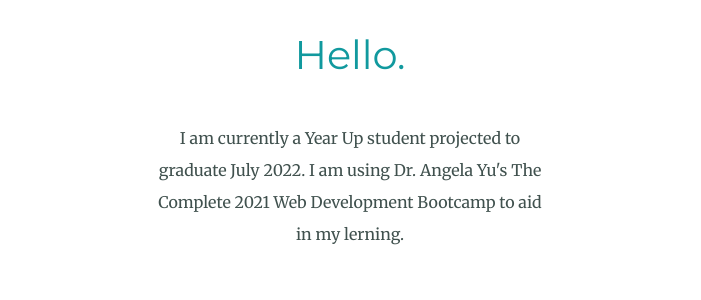
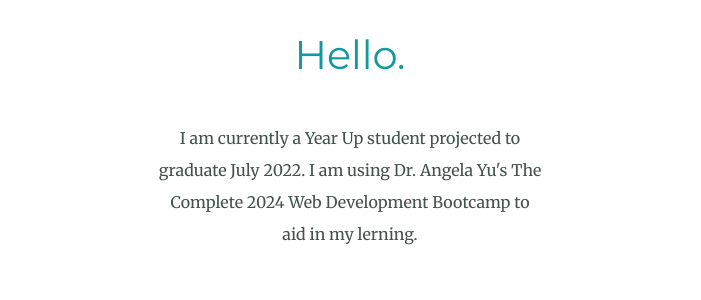
Before and after one commit to Suncalde/personalsite, a plain HTML site: page index.html in a window 1280 px wide. Shown: the part 929-1229 px from the top of the page, without its empty margins (290-991 px from the left). Drawn offline with Linux system fonts and the light colour scheme.

Commit message:
Update index.html

```diff
--- a/index.html
+++ b/index.html
@@ -22,7 +22,7 @@
       <img class="woman" src="images/woman.png" alt="woman">
       <h2>Hello.</h2>
       <p class="intro">I am currently a Year Up student projected to graduate July 2022. I am using Dr. Angela Yu's
-The Complete 2021 Web Development Bootcamp to aid in my lerning.</p>
+The Complete 2024 Web Development Bootcamp to aid in my lerning.</p>
     </div>
     <hr>
     <div class="skills">
```
